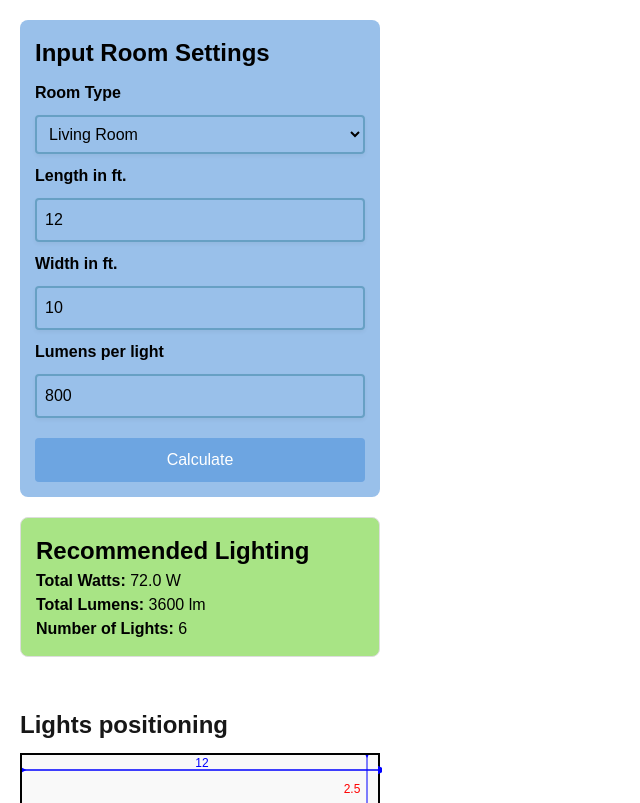
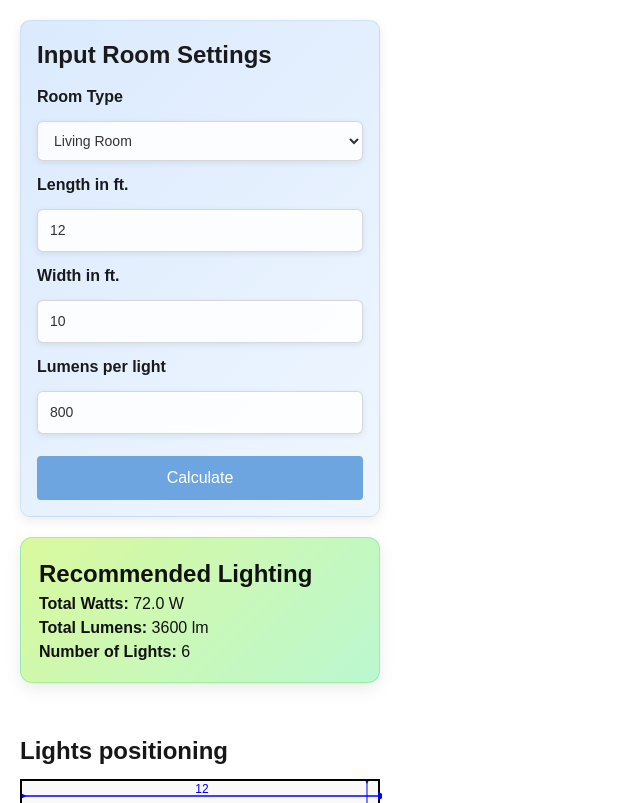
Before and after one commit to sreekanthyerragunta/lighting-calculator, a Next.js app: page / in a window 1280 px wide. Shown: the top 803 px of the page, without its empty margins (0-640 px from the left). Built offline with nearby package versions, Linux system fonts and the light colour scheme.

Commit message:
Div element color changes, text input box background changes

```diff
--- a/app/page.tsx
+++ b/app/page.tsx
@@ -115,13 +115,15 @@ export default function Home() {
         {/* INPUT CARD */}
         <div
           style={{
-            background: "#99c0ea",
-            padding: 15,
-            borderRadius: 8,
+            background: "linear-gradient(135deg, #dbeafe, #eff6ff)",
+            padding: 16,
+            borderRadius: 10,
             display: "flex",
             flexDirection: "column",
-            gap: 10,
-            color: "black"
+            gap: 12,
+            color: "#1a1a1a",
+            border: "1px solid rgba(103,160,196,0.2)",
+            boxShadow: "0 4px 12px rgba(0,0,0,0.08)"
           }}
         >
           <h3 style={{ fontSize: 24, fontWeight: "bold" }}>
@@ -133,11 +135,24 @@ export default function Home() {
             value={inputs.roomType}
             onChange={(e) => handleChange("roomType", e.target.value)}
             style={{
-                border: "2px solid #67a0c4", // Thickness, style, and color
-                borderRadius: "4px",      // Rounds the corners
-                padding: "8px",           // Adds space inside the box
-                outline: "none",           // Removes the default browser glow
-                boxShadow: "0 2px 4px rgba(0,0,0,0.05)"
+              backgroundColor: "rgba(255, 255, 255, 0.85)", // soft white transparency
+              border: "1px solid rgba(0, 0, 0, 0.15)",      // subtle border
+              borderRadius: "6px",
+              padding: "10px 12px",
+              outline: "none",
+              fontSize: "14px",
+              color: "#333",
+              backdropFilter: "blur(4px)",                  // glass effect (optional)
+              boxShadow: "0 2px 6px rgba(0,0,0,0.08)",      // soft depth
+              transition: "all 0.2s ease"
+            }}
+            onFocus={(e) => {
+              e.target.style.border = "1px solid #67a0c4";
+              e.target.style.boxShadow = "0 0 0 2px rgba(103,160,196,0.2)";
+            }}
+            onBlur={(e) => {
+              e.target.style.border = "1px solid rgba(0,0,0,0.15)";
+              e.target.style.boxShadow = "0 2px 6px rgba(0,0,0,0.08)";
             }}
           >
             <option value="living">Living Room</option>
@@ -161,11 +176,16 @@ export default function Home() {
             }}
             onChange={(e) => handleChange("length", Number(e.target.value))}
             style={{
-                border: "2px solid #67a0c4", // Thickness, style, and color
-                borderRadius: "4px",      // Rounds the corners
-                padding: "8px",           // Adds space inside the box
-                outline: "none",           // Removes the default browser glow
-                boxShadow: "0 2px 4px rgba(0,0,0,0.05)"
+              backgroundColor: "rgba(255, 255, 255, 0.85)", // soft white transparency
+              border: "1px solid rgba(0, 0, 0, 0.15)",      // subtle border
+              borderRadius: "6px",
+              padding: "10px 12px",
+              outline: "none",
+              fontSize: "14px",
+              color: "#333",
+              backdropFilter: "blur(4px)",                  // glass effect (optional)
+              boxShadow: "0 2px 6px rgba(0,0,0,0.08)",      // soft depth
+              transition: "all 0.2s ease"
             }}
           />
 
@@ -187,11 +207,16 @@ export default function Home() {
             }}
             onChange={(e) => handleChange("width", Number(e.target.value))}
             style={{
-                border: "2px solid #67a0c4", // Thickness, style, and color
-                borderRadius: "4px",      // Rounds the corners
-                padding: "8px",           // Adds space inside the box
-                outline: "none",           // Removes the default browser glow
-                boxShadow: "0 2px 4px rgba(0,0,0,0.05)"
+              backgroundColor: "rgba(255, 255, 255, 0.85)", // soft white transparency
+              border: "1px solid rgba(0, 0, 0, 0.15)",      // subtle border
+              borderRadius: "6px",
+              padding: "10px 12px",
+              outline: "none",
+              fontSize: "14px",
+              color: "#333",
+              backdropFilter: "blur(4px)",                  // glass effect (optional)
+              boxShadow: "0 2px 6px rgba(0,0,0,0.08)",      // soft depth
+              transition: "all 0.2s ease"
             }}
           />
 
@@ -207,11 +232,16 @@ export default function Home() {
             }}
             onChange={(e) => handleChange("lumensPerLight", Number(e.target.value))}
             style={{
-                border: "2px solid #67a0c4", // Thickness, style, and color
-                borderRadius: "4px",      // Rounds the corners
-                padding: "8px",           // Adds space inside the box
-                outline: "none",           // Removes the default browser glow
-                boxShadow: "0 2px 4px rgba(0,0,0,0.05)"
+              backgroundColor: "rgba(255, 255, 255, 0.85)", // soft white transparency
+              border: "1px solid rgba(0, 0, 0, 0.15)",      // subtle border
+              borderRadius: "6px",
+              padding: "10px 12px",
+              outline: "none",
+              fontSize: "14px",
+              color: "#333",
+              backdropFilter: "blur(4px)",                  // glass effect (optional)
+              boxShadow: "0 2px 6px rgba(0,0,0,0.08)",      // soft depth
+              transition: "all 0.2s ease"
             }}
           />
 
@@ -237,15 +267,17 @@ export default function Home() {
         {!isDirty && (
           <div
             style={{
-            padding: 15,
-            border: "1px solid #ddd",
-            borderRadius: 8,
-            background: "#a8e485",
+              padding: 18,
+              borderRadius: 12,
+              background: "linear-gradient(135deg, #d9f99d, #bbf7d0)", // softer green blend
               minWidth: 220,
               width: "100%",
               maxWidth: 360,
-            color: "black",
-          }}>
+              color: "#111", // strong black for readability
+              border: "1px solid rgba(34,197,94,0.25)",
+              boxShadow: "0 6px 16px rgba(0,0,0,0.08)",
+            }}
+          >
           <h3 style={{fontWeight: "bold", fontSize: '24px'}}>Recommended Lighting</h3>
 
           <p>
```
Lines whose indentation alone changed are shown as unchanged.
